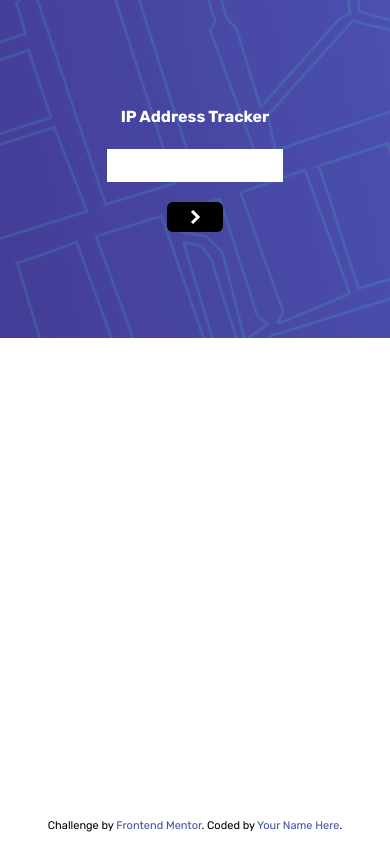
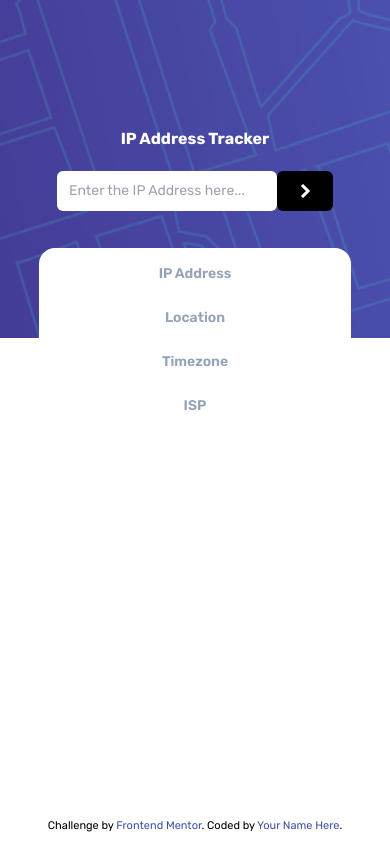
Before and after one commit to JohnnatanV/ip-address-tracker, a React (Vite) app: page / in a window 390 px wide. Shown: the top 844 px of the page. Built offline with nearby package versions, Linux system fonts and the light colour scheme.

Commit message:
Complete main markdown distribution, pending ip geolocation, map, fix mobile distribution

```diff
--- a/src/App.jsx
+++ b/src/App.jsx
@@ -1,4 +1,4 @@
-import { SearchBar, Infotron, Footer } from "./components";
+import { SearchBar, Stats, Footer } from "./components";
 
 // https://geo.ipify.org/api/v2/country,city?apiKey=at_ddQCO1r3qBbABmNPBUzktIooTKUvh&ipAddress=8.8.8.8
 function App() {
@@ -7,10 +7,9 @@ function App() {
       <main>
         <section className="flex flex-col h-screen relative">
           <SearchBar />
+          <Stats />
         </section>
-        <section className="data-section">
-          <Infotron />
-        </section>
+        <section className="data-section"></section>
       </main>
       <Footer />
     </>
--- a/src/components/SearchBar.jsx
+++ b/src/components/SearchBar.jsx
@@ -1,17 +1,23 @@
+import { useState } from "react";
 import { arrowIcon } from "../data/indexImg";
 
 const SearchBar = () => {
+  const [ipAddress, setIpAddress] = useState("");
+
+  const handleClick = () => {};
   return (
     <div className="h-2/5 min-w-full searchbar-container-desktop bg-cover flex flex-col gap-5 justify-center items-center">
       <h2 className="text-white font-bold items-center">IP Address Tracker</h2>
-      <div className="md:w-1/2 sm:w-1/2 lg:w1/3 flex flex-col gap-5 justify-center items-center">
+      <div className="md:w-1/2 sm:w-1/2 lg:w-1/3 flex justify-center items-center h-10">
         <input
           type="text"
-          className="w-4/5 h-full border-input bg-background px-3 py-2 text-sm ring-offset-background focus-visible:outline-none placeholder:text-muted-foreground"
+          className="w-4/5 h-full rounded-md border-input bg-background px-3 py-2 text-sm ring-offset-background focus-visible:outline-none placeholder:text-muted-foreground"
+          placeholder="Enter the IP Address here..."
+          onChange={(e) => setIpAddress(e.target.value)}
         />
         <div
           className="bg-black w-14 h-full flex justify-center items-center rounded-md cursor-pointer"
-          type="submit"
+          onClick={handleClick}
         >
           <img src={arrowIcon} alt="arrow-icon" className="px-3 py-2" />
         </div>
--- /dev/null
+++ b/src/components/Stats.jsx
@@ -0,0 +1,24 @@
+const Stats = () => {
+  return (
+    <div className="w-4/5 rounded-2xl absolute top-52 md:top-56 bg-white fix-center z-10 flex flex-col sm:flex-row container gap-4 md:gap-10 p-4 md:p-8 items-center">
+      <div className="md:border-r-2 w-full border-slate-300 flex flex-col gap-2 items-center">
+        <p className="text-sm text-slate-400 font-semibold">IP Address</p>
+        <p className="md:text-2xl text-black font-bold"></p>
+      </div>
+      <div className="md:border-r-2 w-full border-slate-300 flex flex-col gap-2 items-center">
+        <p className="text-sm text-slate-400 font-semibold">Location</p>
+        <p className="md:text-2xl text-black font-bold"></p>
+      </div>
+      <div className="md:border-r-2 w-full border-slate-300 flex flex-col gap-2 items-center">
+        <p className="text-sm text-slate-400 font-semibold">Timezone</p>
+        <p className="md:text-2xl text-black font-bold"></p>
+      </div>
+      <div className="w-full flex flex-col gap-2 items-center">
+        <p className="text-sm text-slate-400 font-semibold">ISP</p>
+        <p className="md:text-2xl text-black font-bold"></p>
+      </div>
+    </div>
+  );
+};
+
+export default Stats;
--- a/src/components/index.jsx
+++ b/src/components/index.jsx
@@ -4,3 +4,4 @@ export { default as Form } from "./Form";
 export { default as Infotron } from "./Infotron";
 export { default as Footer } from "./Footer";
 export { default as SearchBar } from "./SearchBar";
+export { default as Stats } from "./Stats";
--- a/src/index.css
+++ b/src/index.css
@@ -31,6 +31,11 @@
   background-image: url("./data/pattern-bg-desktop.png");
 }
 
+.fix-center {
+  left: 50%;
+  transform: translateX(-50%);
+}
+
 footer {
   position: absolute;
   left: 0;
```
